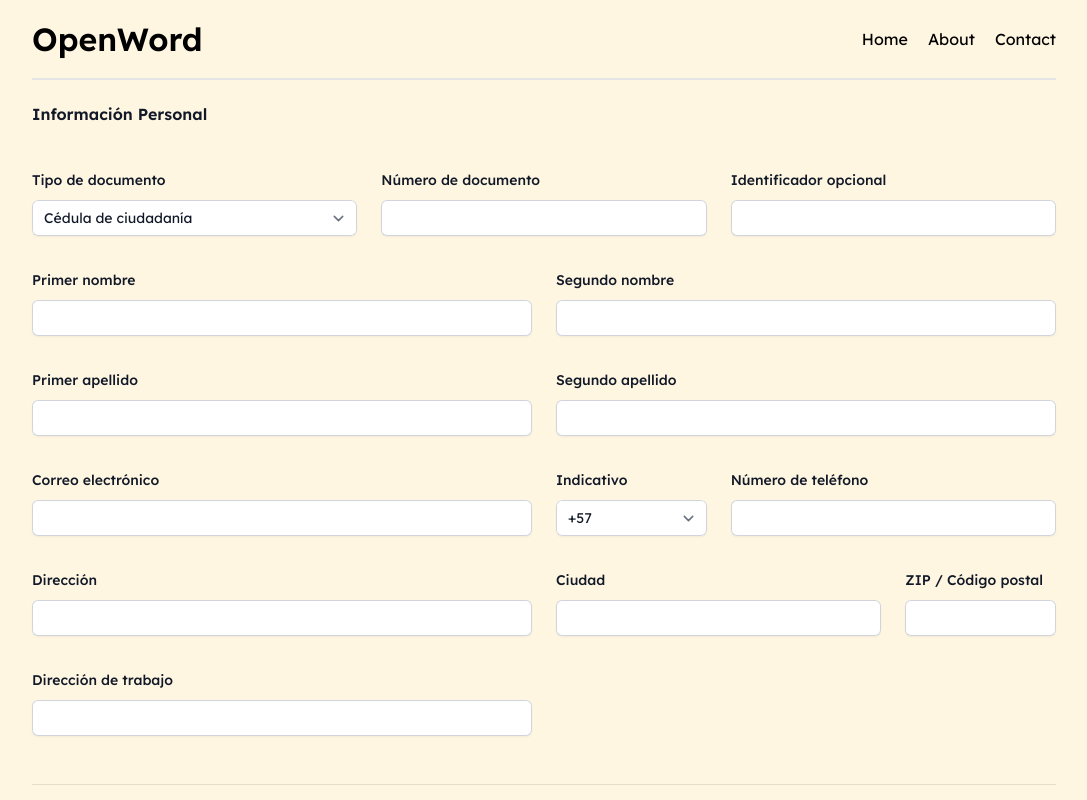
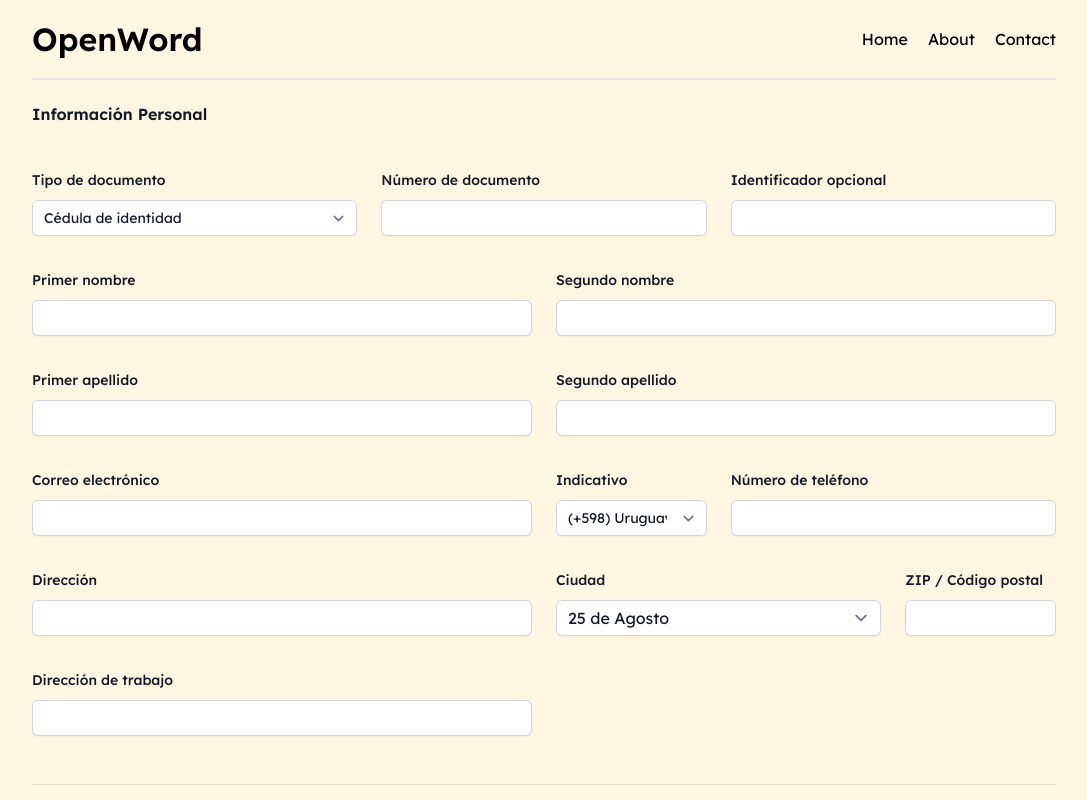
Before and after one commit to miguelhenaoa/next-js-challenge, a Next.js app: page /register in a window 1280 px wide. Shown: the top 800 px of the page, without its empty margins (96-1183 px from the left). Built offline with nearby package versions, Linux system fonts and the light colour scheme.

Commit message:
feat: create const files

```diff
--- a/app/register/page.tsx
+++ b/app/register/page.tsx
@@ -1,5 +1,9 @@
-import { cities } from '../../utils/cities'
+import { callSigns } from '../../utils/constants/callsign';
+import { cities } from '../../utils/constants/cities'
 import { PhotoIcon } from '@heroicons/react/24/solid'
+import { documentTypes } from '../../utils/constants/document-type';
+import { currencyTypes } from '../../utils/constants/currency-type';
+import { deadlines } from '../../utils/constants/deadlines';
 
 
 export default function RegisterPage() {
@@ -19,10 +23,9 @@ export default function RegisterPage() {
                 autoComplete="document-type"
                 className="block w-full rounded-md border-0 py-1.5 text-gray-900 shadow-sm ring-1 ring-inset ring-gray-300 focus:ring-2 focus:ring-inset focus:ring-indigo-600 sm:text-sm sm:leading-6"
               >
-                <option value="CC">Cédula de ciudadanía</option>
-                <option value="CE">Cédula de extranjería</option>
-                <option value="PA">Pasaporte</option>
-                <option value="TI">Tarjeta de identidad</option>
+                {documentTypes.map((documentType) => (
+                  <option key={documentType.value} value={documentType.value}>{documentType.name}</option>
+                ))}
               </select>
             </div>
           </div>
@@ -32,7 +35,7 @@ export default function RegisterPage() {
             </label>
             <div className="mt-2">
               <input
-                type="text"
+                type="number"
                 name="dni"
                 id="dni"
                 className="block w-full rounded-md border-0 py-1.5 text-gray-900 shadow-sm ring-1 ring-inset ring-gray-300 placeholder:text-gray-400 focus:ring-2 focus:ring-inset focus:ring-indigo-600 sm:text-sm sm:leading-6"
@@ -52,7 +55,7 @@ export default function RegisterPage() {
               />
             </div>
           </div>
-           <div className="md:col-span-3">
+          <div className="md:col-span-3">
             <label htmlFor="first-name" className="block text-sm font-medium leading-6 text-gray-900">
               Primer nombre
             </label>
@@ -131,10 +134,9 @@ export default function RegisterPage() {
                 id="call-sign"
                 className="block w-full rounded-md border-0 py-1.5 text-gray-900 shadow-sm ring-1 ring-inset ring-gray-300 focus:ring-2 focus:ring-inset focus:ring-indigo-600 sm:text-sm sm:leading-6"
               >
-                <option value="57">+57</option>
-                <option value="58">+58</option>
-                <option value="593">+593</option>
-                <option value="51">+51</option>
+                {callSigns.map((callSign) => (
+                  <option key={callSign.code} value={callSign.code}>({callSign.code}) {callSign.name}</option>
+                ))}
               </select>
             </div>
           </div>
@@ -172,12 +174,15 @@ export default function RegisterPage() {
               Ciudad
             </label>
             <div className="mt-2">
-              <input
-                type="text"
+              <select
                 name="city"
                 id="city"
-                className="block w-full rounded-md border-0 py-1.5 text-gray-900 shadow-sm ring-1 ring-inset ring-gray-300 placeholder:text-gray-400 focus:ring-2 focus:ring-inset focus:ring-indigo-600 sm:text-sm sm:leading-6"
-              />
+                className="block w-full rounded-md border-0 py-1.5 text-gray-900 shadow-sm ring-1 ring-inset ring-gray-300 focus:ring-2 focus:ring-inset focus:ring-indigo-600"
+              >
+                {cities.map((city) => (
+                  <option key={city} value={city}>{city}</option>
+                ))}
+              </select>
             </div>
           </div>
 
@@ -187,7 +192,7 @@ export default function RegisterPage() {
             </label>
             <div className="mt-2">
               <input
-                type="text"
+                type="number"
                 name="postal-code"
                 id="postal-code"
                 className="block w-full rounded-md border-0 py-1.5 text-gray-900 shadow-sm ring-1 ring-inset ring-gray-300 placeholder:text-gray-400 focus:ring-2 focus:ring-inset focus:ring-indigo-600 sm:text-sm sm:leading-6"
@@ -224,9 +229,9 @@ export default function RegisterPage() {
                 autoComplete="currency-type"
                 className="block w-full rounded-md border-0 py-1.5 text-gray-900 shadow-sm ring-1 ring-inset ring-gray-300 focus:ring-2 focus:ring-inset focus:ring-indigo-600 sm:text-sm sm:leading-6"
               >
-                <option value="COP">COP</option>
-                <option value="USD">USD</option>
-                <option value="EUR">EUR</option>
+                {currencyTypes.map((currencyType) => (
+                  <option key={currencyType.value} value={currencyType.value}>{currencyType.name}</option>
+                ))}
               </select>
             </div>
           </div>
@@ -255,10 +260,9 @@ export default function RegisterPage() {
                 autoComplete="deadline"
                 className="block w-full rounded-md border-0 py-1.5 text-gray-900 shadow-sm ring-1 ring-inset ring-gray-300 focus:ring-2 focus:ring-inset focus:ring-indigo-600 sm:text-sm sm:leading-6"
               >
-                <option value="1">1 mes</option>
-                <option value="2">2 meses</option>
-                <option value="3">3 meses</option>
-                <option value="4">4 meses</option>
+                {deadlines.map((deadline) => (
+                  <option key={deadline.value} value={deadline.value}>{deadline.name}</option>
+                ))}
               </select>
             </div>
           </div>
--- a/utils/cities.ts
+++ /dev/null
@@ -1 +0,0 @@
-export const cities = [];
--- /dev/null
+++ b/utils/constants/callsign.ts
@@ -0,0 +1,27 @@
+export const callSigns = [
+  { flag: '🇺🇾', code: '+598', name: 'Uruguay' },
+  { flag: '🇨🇴', code: '+57', name: 'Colombia' },
+  { flag: '🇦🇷', code: '+54', name: 'Argentina' },
+  { flag: '1F1F2..1F1FD', code: '+52', name: 'México' },
+  { flag: '1F1F5..1F1EA', code: '+51', name: 'Perú' },
+  { flag: '1F1E7..1F1F7', code: '+55', name: 'Brasil' },
+  { flag: '1F1E8..1F1F1', code: '+56', name: 'Chile' },
+  { flag: '1F1EC..1F1E6', code: '+502', name: 'Guatemala' },
+  { flag: '1F1F8..1F1FF', code: '+503', name: 'El Salvador' },
+  { flag: '1F1ED..1F1F3', code: '+504', name: 'Honduras' },
+  { flag: '1F1EE..1F1EA', code: '+505', name: 'Nicaragua' },
+  { flag: '1F1E8..1F1F7', code: '+506', name: 'Costa Rica' },
+  { flag: '1F1F5..1F1E6', code: '+507', name: 'Panamá' },
+  { flag: '1F1ED..1F1F9', code: '+509', name: 'Haití' },
+  { flag: '1F1E7..1F1F4', code: '+591', name: 'Bolivia' },
+  { flag: '1F1EC..1F1FE', code: '+592', name: 'Guyana' },
+  { flag: '1F1EA..1F1E8', code: '+593', name: 'Ecuador' },
+  { flag: '1F1EB..1F1F7', code: '+594', name: 'Guayana Francesa' },
+  { flag: '1F1F5..1F1FE', code: '+595', name: 'Paraguay' },
+  { flag: '1F1F2..1F1F4', code: '+596', name: 'Martinica' },
+  {
+    flag: '1F1E8..1F1FC',
+    code: '+599',
+    name: 'Curaçao y Bonaire (Antillas Holandesas)',
+  },
+];
--- /dev/null
+++ b/utils/constants/cities.ts
@@ -0,0 +1,177 @@
+export const cities = [
+  '25 de Agosto',
+  '25 de Mayo',
+  'Abayubá',
+  'Aceguá',
+  'Achar',
+  'Aiguá',
+  'Albisu',
+  'Algorta',
+  'Andresito',
+  'Área Rural',
+  'Artigas',
+  'Atlántida',
+  'Balneario Iporá',
+  'Baltasar Brum',
+  'Barra de Carrasco',
+  'Barrio Norte',
+  'Belén',
+  'Bella Unión',
+  'Bellaco',
+  'Bernabé Rivera',
+  'Biassini',
+  'Canelones',
+  'Cardal',
+  'Cardona',
+  'Cardozo',
+  'Carmelo',
+  'Castillos',
+  'Casupá',
+  'Cerro Chato',
+  'Cerro Colorado',
+  'Cerro Pelado',
+  'Chacras de Dolores',
+  'Chamberlain',
+  'Chuy',
+  'Ciudad de la Costa',
+  'Ciudad de Plata',
+  'Clara',
+  'Colón',
+  'Colonia 18 de Julio',
+  'Colonia de Sacramento',
+  'Colonia Itapebí',
+  'Colonia Nicolich',
+  'Colonia Ofir',
+  'Colonia Palma',
+  'Constitución',
+  'Cuchilla de Peralta',
+  'Cuchilla del Ombú',
+  'Curtina',
+  'Dolores',
+  'Durazno',
+  'Ecilda Paullier',
+  'Ejido de Treinta y Tres',
+  'El Ombú',
+  'Fernández',
+  'Florida',
+  'Fraile Muerto',
+  'Fray Bentos',
+  'Fray Marcos',
+  'Garibaldi',
+  'Gartenal',
+  'General Borges',
+  'General Enrique Martínez',
+  'Grecco',
+  'Gregorio Aznárez',
+  'Guichón',
+  'Hipódromo',
+  'Illescas',
+  'Isidoro Noblía',
+  'Ismael Cortinas',
+  'José Batlle y Ordóñez',
+  'José Enrique Rodó',
+  'José Ignacio',
+  'José Pedro Varela',
+  'Juan Lacaze',
+  'La Barra',
+  'La Casilla',
+  'La Paloma',
+  'La Paz',
+  'La Pedrera',
+  'La Pedrera',
+  'Lago Merín',
+  'Las Cañas',
+  'Las Piedras',
+  'Las Toscas',
+  'Lascano',
+  'Laureles',
+  'Libertad',
+  'Los Arrayanes',
+  'Maldonado',
+  'Mariscala',
+  'Masoller',
+  'Melo',
+  'Menafra',
+  'Mercedes',
+  'Minas de Corrales',
+  'Minas',
+  'Montes Quintela',
+  'Montevideo Rural',
+  'Montevideo',
+  'Nico Pérez',
+  'Nueva Helvecia',
+  'Nueva Palmira',
+  'Nuevo Berlín',
+  'Nuevo Paysandú',
+  'Pajas Blancas',
+  'Palmitas',
+  'Pan de Azúcar',
+  'Pando',
+  'Paso Bonilla',
+  'Paso Campamento',
+  'Paso Carrasco',
+  'Paso de los Mellizos',
+  'Paso de toros',
+  'Paso del Cerro',
+  'Paysandú',
+  'Piedra Sola',
+  'Piedras Coloradas',
+  'Pinares-Las Delicias',
+  'Pirarajá',
+  'Piriápolis',
+  'Plácido Rosas',
+  'Portezuelo',
+  'Porvenir',
+  'Pueblo de Barro',
+  'Pueblo Lavalleja',
+  'Punta de Cinco Sauces',
+  'Punta del Este',
+  'Puntas de Valdez',
+  'Quebracho',
+  'Rafael Perazza',
+  'Rincón de Valentín',
+  'Rincón del Bonete',
+  'Río Branco',
+  'Rivera',
+  'Rodríguez',
+  'Rosario',
+  'Salto',
+  'Sam Félix',
+  'San Antonio',
+  'San Carlos',
+  'San Gregorio de Polanco',
+  'San Javier',
+  'San José de Mayo',
+  'San Rafael-El placer',
+  'Santa Clara de Olimar',
+  'Santa Lucía',
+  'Santa Teresa',
+  'Santiago Vázquez',
+  'Sarandí de Navarro',
+  'Sarandí del Arapey',
+  'Sarandí del Yí',
+  'Sarandí Grande',
+  'Sauce de Batoví',
+  'Saucedo',
+  'Sequeira',
+  'Solís de Mataojo',
+  'Tacuarembó',
+  'Tambores',
+  'Tambores',
+  'Tarariras',
+  'Termas del Daymán',
+  'Tomás Gomensoro',
+  'Tranqueras',
+  'Treinta y Tres',
+  'Trinidad',
+  'Tupambaé',
+  'Vergara',
+  'Vichadero',
+  'Villa Ansina',
+  'Villa del Carmen',
+  'Villa María',
+  'Villa Sara',
+  'Villa Soriano',
+  'Young',
+  'Zapicán',
+];
--- /dev/null
+++ b/utils/constants/currency-type.ts
@@ -0,0 +1,4 @@
+export const currencyTypes = [
+  { name: 'Peso uruguayo', value: 1 },
+  { name: 'Dólar estadounidense', value: 2 }
+];
--- /dev/null
+++ b/utils/constants/deadlines.ts
@@ -0,0 +1,6 @@
+export const deadlines = [
+    { name: '1 día - Diarias', value: 1 },
+    { name: '7 días - Semanales', value: 2 },
+    { name: '15 días - Quincenales', value: 3 },
+    { name: '30 Días - Mensuales', value: 4 },
+];
--- /dev/null
+++ b/utils/constants/document-type.ts
@@ -0,0 +1,6 @@
+export const documentTypes = [
+  { name: 'Cédula de identidad', value: 1 },
+  { name: 'Pasaporte', value: 2 },
+  { name: 'RUT', value: 3 },
+  { name: 'Otro', value: 17 }
+];
```
